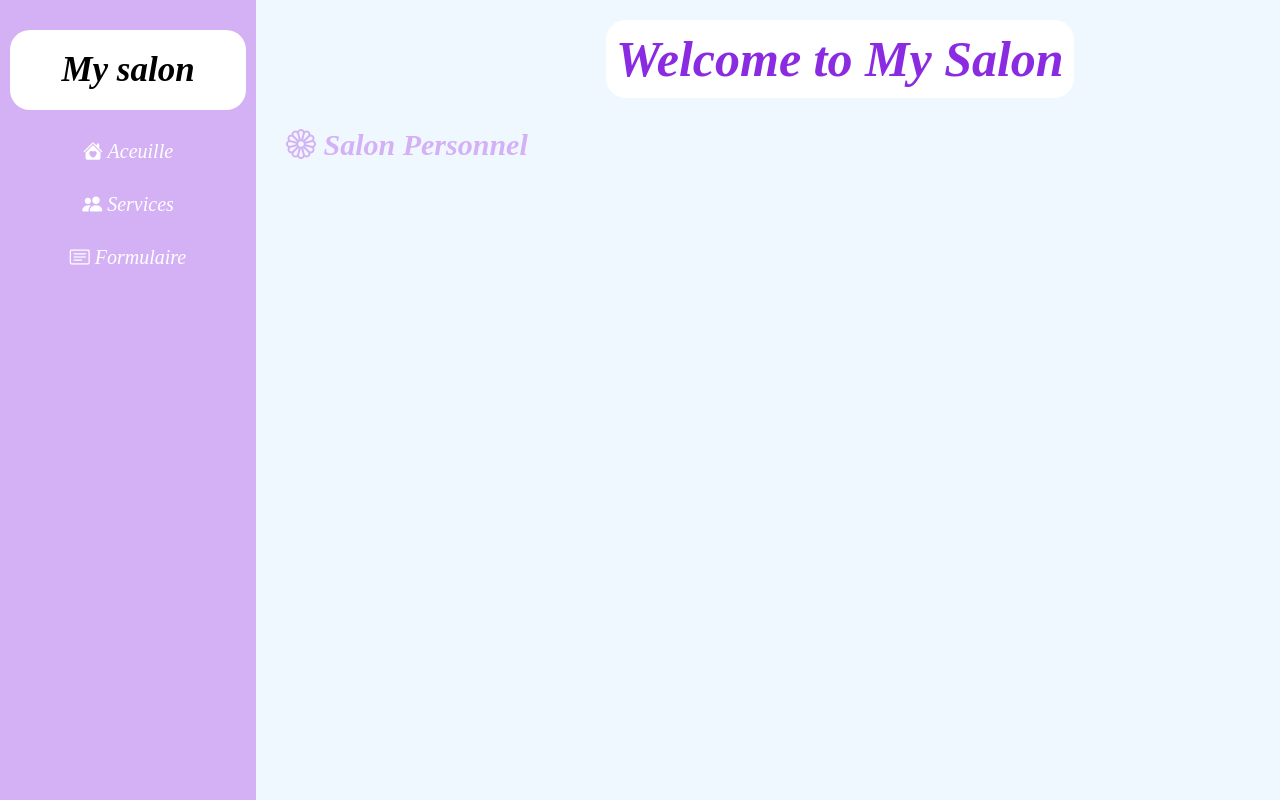
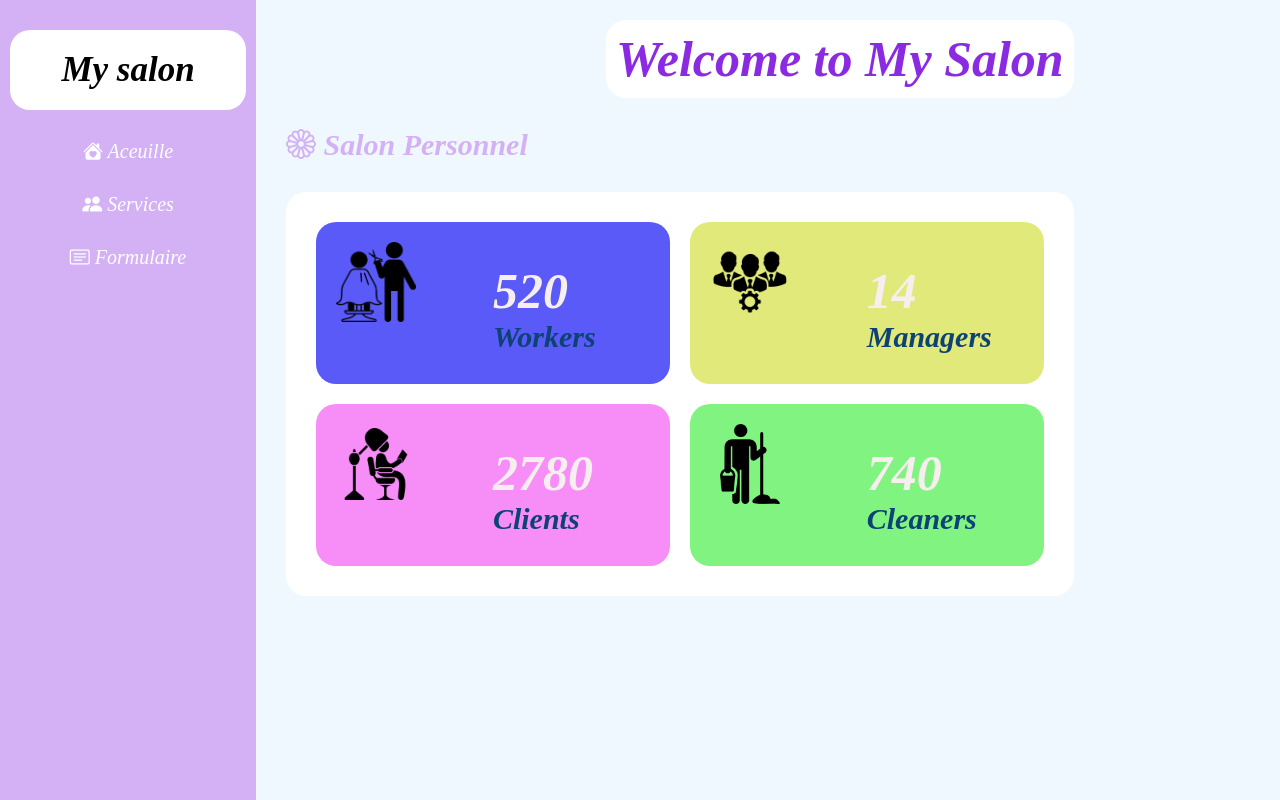
Before and after one commit to nagadbel/PROJET_2_tableau_bord, a plain HTML site: page index.html in a window 1280 px wide. Drawn offline with nearby package versions, Linux system fonts and the light colour scheme.

Commit message:
version3

```diff
--- a/index.html
+++ b/index.html
@@ -28,6 +28,50 @@
         <h2> <i class="bi bi-flower1 ico"> Salon Personnel</i></h2>
     </div>
 
+    <div class="person">
+        <div class="person1">
+
+            <img src="./Assets/workers-removebg-preview.png" width="80" height="80">
+            <h3><span>520</span>
+                <br>
+                Workers
+            </h3>
+
+        </div>
+
+        <div class="person2">
+
+            <img src="./Assets/manager.png" width="80" height="80">
+            <h3><span>14</span>
+                <br>
+                Managers
+            </h3>
+
+        </div>
+
+        <div class="person3">
+
+            <img src="./Assets/clients.png" width="80" height="80">
+            <h3><span>2780</span>
+                <br>
+                Clients
+            </h3>
+
+        </div>
+
+        <div class="person4">
+
+            <img src="./Assets/cleaner.png" width="80" height="80">
+            <h3><span>740</span>
+                <br>
+                Cleaners
+            </h3>
+
+        </div>
+    </div>
+
+    </div>
+
 
 
 </body>
--- a/style.css
+++ b/style.css
@@ -83,6 +83,83 @@ header a:hover{
 
 }
 
+.person{
+    display: grid;
+    grid-template-columns: repeat(2,1fr);
+    grid-template-rows: repeat(2,1fr);
+    gap: 20px;
+    background-color: white;
+    padding: 30px;
+    margin-left: 30px;
+    margin-top: 30px;
+    border-radius: 20px;
+}
+
+.person h3{
+    color: rgb(13, 66, 116);
+    font-size: 30px;
+    margin-top: 20px;
+    margin-bottom: 10px;
+
+}
+
+span {
+    color: rgb(247, 239, 239);
+    margin-bottom: 20px;
+    font-size: 50px;
+}
+
+.person img:hover{
+    transform: rotate(2deg);
+}
+
+.person1{
+    display: grid;
+    grid-template-columns: repeat(2,1fr);
+    background-color: rgb(90, 90, 248);
+    padding: 20px;
+    border-radius: 20px;
+}
+
+.person2{
+    display: grid;
+    grid-template-columns: repeat(2,1fr);
+    background-color: rgb(225, 233, 122);
+     padding: 20px;
+    border-radius: 20px;
+    transition: 0.6s;
+}
+
+.person2:hover{
+     background-color: rgb(90, 90, 248);
+
+}
+
+.person3{
+    display: grid;
+    grid-template-columns: repeat(2,1fr);
+    background-color: rgb(247, 142, 247);
+     padding: 20px;
+    border-radius: 20px;
+    transition: 0.6s;
+}
+.person3:hover{
+     background-color: rgb(90, 90, 248);
+
+}
+
+.person4{
+    display: grid;
+    grid-template-columns: repeat(2,1fr);
+    background-color: rgb(128, 243, 128);
+     padding: 20px;
+    border-radius: 20px;
+    transition: 0.6s;
+}
+.person4:hover{
+     background-color: rgb(90, 90, 248);
+
+}
 
 
 
```
Also changed, not shown: Assets/cleaner.png (added), Assets/manager.png (added), Assets/workers-removebg-preview.png (added), Assets/workers2.png (added), Assets/workers3.png (added).
